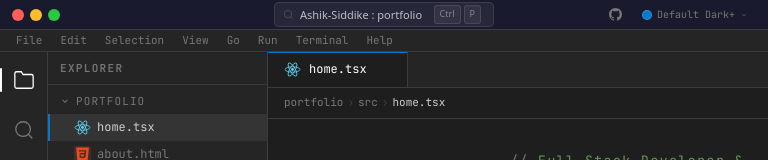
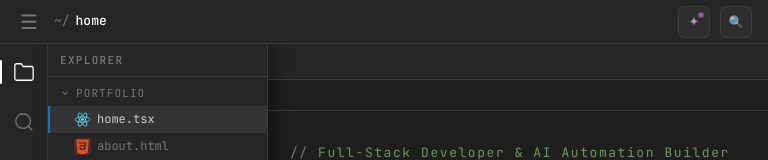
Before and after one commit to Ashik-Siddike/VS-code-themed-portfolio, a React (Vite) app: page / in a window 768 px wide. Shown: the top 160 px of the page. Built offline with nearby package versions, Linux system fonts and the light colour scheme.

Commit message:
fix(mobile-navbar): redesign phone/tablet navbar, raise breakpoint to 1023px, clean up styles and path rendering to match target

```diff
--- a/src/App.jsx
+++ b/src/App.jsx
@@ -90,7 +90,7 @@ function App() {
     setActivePage(pageId);
     setPageKey(k => k + 1);
     setOpenTabs(prev => prev.includes(pageId) ? prev : [...prev, pageId]);
-    if (window.innerWidth < 768) {
+    if (window.innerWidth < 1024) {
       setSidebarOpen(false);
     }
   }, []);
@@ -188,6 +188,48 @@ function App() {
       {/* Menu Bar */}
       <MenuBar activePage={activePage} navigate={navigate} openPalette={() => setShowPalette(true)} />
 
+      {/* Mobile Top Header (compact-topbar) */}
+      <div className="compact-topbar">
+        {/* Left Side: Hamburger & Current File Path */}
+        <div style={{ display: 'flex', alignItems: 'center', gap: '12px' }}>
+          <button
+            onClick={() => setSidebarOpen(prev => !prev)}
+            className="compact-topbar-hamburger"
+            title="Toggle Sidebar"
+          >
+            ☰
+          </button>
+          <div style={{ fontSize: '13px', color: 'var(--text)', fontFamily: 'JetBrains Mono, monospace', display: 'flex', alignItems: 'center', gap: '6px' }}>
+            <span style={{ color: 'var(--dim)' }}>~/</span>
+            <span style={{ fontWeight: 500, color: 'var(--bright)' }}>{activePage}</span>
+          </div>
+        </div>
+
+        {/* Right Side: Copilot Sparkle & Command Palette Search */}
+        <div style={{ display: 'flex', alignItems: 'center', gap: '10px' }}>
+          {/* Copilot Sparkle Button */}
+          <button
+            onClick={openCopilotChat}
+            className="compact-topbar-btn"
+            title="Open Copilot"
+          >
+            <span style={{ color: 'var(--purple)', fontSize: '13px', display: 'inline-flex' }}>
+              ✦
+            </span>
+            <span className="copilot-pulse-dot" />
+          </button>
+
+          {/* Search/Palette Button */}
+          <button
+            onClick={() => setShowPalette(true)}
+            className="compact-topbar-btn"
+            title="Search Files"
+          >
+            <span style={{ fontSize: '12px' }}>🔍</span>
+          </button>
+        </div>
+      </div>
+
       {/* Activity Bar */}
       <ActivityBar
         active={sidebarOpen ? activityActive : null}
@@ -209,7 +251,7 @@ function App() {
 
       {/* Editor Area */}
       <div className="editor-area" onClick={() => {
-        if (window.innerWidth < 768 && sidebarOpen) {
+        if (window.innerWidth < 1024 && sidebarOpen) {
           setSidebarOpen(false);
         }
       }}>
--- a/src/index.css
+++ b/src/index.css
@@ -208,13 +208,66 @@ a { color: inherit; text-decoration: none; }
   overflow: hidden;
 }
 .compact-topbar {
-  flex: 0 0 44px;
+  display: none;
+}
+.compact-topbar-btn {
+  background: rgba(255, 255, 255, 0.04);
+  border: 1px solid rgba(255, 255, 255, 0.08);
+  color: var(--text);
+  border-radius: 6px;
+  width: 32px;
+  height: 32px;
+  cursor: pointer;
   display: flex;
   align-items: center;
-  gap: 8px;
-  padding: 0 12px;
-  border-bottom: 1px solid var(--border);
-  background: var(--bg2);
+  justify-content: center;
+  position: relative;
+  transition: background-color 0.2s, border-color 0.2s, color 0.2s;
+  padding: 0;
+}
+.compact-topbar-btn:hover {
+  background: rgba(255, 255, 255, 0.08);
+  border-color: rgba(255, 255, 255, 0.15);
+  color: var(--bright);
+}
+.compact-topbar-btn:active {
+  background: rgba(255, 255, 255, 0.12);
+}
+.compact-topbar-hamburger {
+  background: none;
+  border: none;
+  color: var(--dim);
+  font-size: 20px;
+  cursor: pointer;
+  padding: 4px;
+  display: flex;
+  align-items: center;
+  justify-content: center;
+  transition: color 0.2s;
+}
+.compact-topbar-hamburger:hover {
+  color: var(--text);
+}
+.copilot-pulse-dot {
+  position: absolute;
+  top: 6px;
+  right: 6px;
+  width: 4px;
+  height: 4px;
+  background: #a953b0;
+  border-radius: 50%;
+  box-shadow: 0 0 3px #a953b0;
+  animation: copilotPulse 2s infinite;
+}
+@keyframes copilotPulse {
+  0%, 100% {
+    transform: scale(1);
+    box-shadow: 0 0 0 0 rgba(169, 83, 176, 0.7);
+  }
+  50% {
+    transform: scale(1.3);
+    box-shadow: 0 0 0 4px rgba(169, 83, 176, 0);
+  }
 }
 .compact-content {
   flex: 1 1 0;
@@ -766,35 +819,31 @@ a { color: inherit; text-decoration: none; }
 }
 
 /* ===== RESPONSIVE ===== */
-@media (min-width: 768px) and (max-width: 1023px) {
-  .home-wrapper { padding: 2rem 1.5rem; gap: 28px; }
-  .avatar-ring { width: 150px; height: 150px; }
-}
-
 @media (max-width: 1023px) {
   .app-grid {
-    grid-template-columns: 48px 0 1fr;
-  }
-  .sidebar { display: none; }
-  .content-section { padding: 2rem 1.5rem; }
-}
-
-@media (max-width: 767px) {
-  .app-grid {
     display: grid !important;
-    grid-template-rows: 30px 22px 1fr 22px !important;
+    grid-template-rows: 44px 1fr 22px !important;
     grid-template-columns: 48px 1fr !important;
     grid-template-areas:
-      "title  title"
-      "menu   menu"
+      "topbar topbar"
       "act    editor"
       "status status" !important;
     width: 100vw;
     height: 100vh;
     overflow: hidden;
   }
-  .title-bar { grid-area: title; }
-  .menu-bar { grid-area: menu; }
+  .title-bar, .menu-bar { display: none !important; }
+  .compact-topbar {
+    grid-area: topbar;
+    display: flex !important;
+    align-items: center;
+    justify-content: space-between;
+    height: 44px;
+    border-bottom: 1px solid var(--border);
+    background: var(--bg2);
+    padding: 0 16px;
+    z-index: 101;
+  }
   .activity-bar {
     display: flex !important;
     grid-area: act;
@@ -807,7 +856,7 @@ a { color: inherit; text-decoration: none; }
   }
   .sidebar {
     position: absolute;
-    top: 52px;
+    top: 44px;
     bottom: 22px;
     left: 48px;
     width: 220px;
@@ -841,6 +890,28 @@ a { color: inherit; text-decoration: none; }
   .skills-groups-grid {
     grid-template-columns: 1fr !important;
     gap: 16px !important;
+  }
+
+  /* Tablet Overrides */
+  @media (min-width: 768px) {
+    .home-wrapper {
+      flex-direction: row;
+      align-items: center;
+      padding: 2rem 1.5rem;
+      gap: 28px;
+    }
+    .home-avatar { align-self: auto; }
+    .avatar-ring { width: 150px; height: 150px; }
+    .content-section { padding: 2rem 1.5rem; }
+    .about-build-grid {
+      grid-template-columns: repeat(auto-fill, minmax(220px, 1fr)) !important;
+    }
+    .projects-others-grid {
+      grid-template-columns: repeat(auto-fill, minmax(280px, 1fr)) !important;
+    }
+    .skills-groups-grid {
+      grid-template-columns: repeat(auto-fill, minmax(340px, 1fr)) !important;
+    }
   }
 }
 
```
